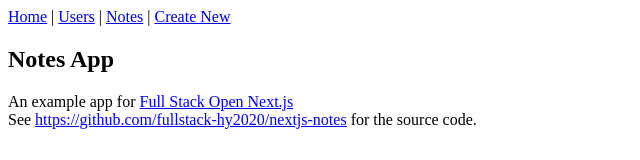
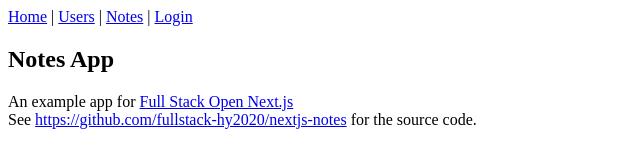
Before and after one commit to jjesus-dev/nextjs-notes-app, a Next.js app: page / in a window 1280 px wide. Shown: the top 160 px of the page, without its empty margins (0-640 px from the left). Built offline with nearby package versions, Linux system fonts and the light colour scheme; no server answers.

Commit message:
feat: add `NavBar` & `SessionProvider` components

```diff
--- /dev/null
+++ b/app/components/NavBar.tsx
@@ -0,0 +1,28 @@
+"use client";
+
+import Link from "next/link";
+import { useSession, signOut } from "next-auth/react";
+
+export default function NavBar() {
+  const { data: session } = useSession();
+
+  return (
+    <nav>
+      <Link href="/">Home</Link>
+      {" | "}
+      <Link href="/users">Users</Link>
+      {" | "}
+      <Link href="/notes">Notes</Link>
+      {" | "}
+      {session ? (
+        <>
+          <Link href="/notes/new">Create New</Link>
+          <em>{session.user?.name} logged in</em>{" "}
+          <button onClick={() => signOut()}>Logout</button>
+        </>
+      ) : (
+        <Link href="/login">Login</Link>
+      )}
+    </nav>
+  );
+}
--- /dev/null
+++ b/app/components/SessionProvider.tsx
@@ -0,0 +1,11 @@
+"use client";
+
+import { SessionProvider } from "next-auth/react";
+
+export default function AuthSessionProvider({
+  children,
+}: {
+  children: React.ReactNode;
+}) {
+  return (<SessionProvider>{children}</SessionProvider>);
+}
--- a/app/layout.tsx
+++ b/app/layout.tsx
@@ -1,5 +1,6 @@
 import React from "react";
-import Link from "next/link";
+import NavBar from "./components/NavBar";
+import AuthSessionProvider from "./components/SessionProvider";
 
 export default function RootLayout({
   children,
@@ -9,16 +10,10 @@ export default function RootLayout({
   return (
     <html lang="en">
       <body>
-        <nav>
-          <Link href="/">Home</Link>
-          {" | "}
-          <Link href="/users">Users</Link>
-          {" | "}
-          <Link href="/notes">Notes</Link>
-          {" | "}
-          <Link href="/notes/new">Create New</Link>
-        </nav>
-        {children}
+        <AuthSessionProvider>
+          <NavBar />
+          {children}
+        </AuthSessionProvider>
       </body>
     </html>
   );
```
